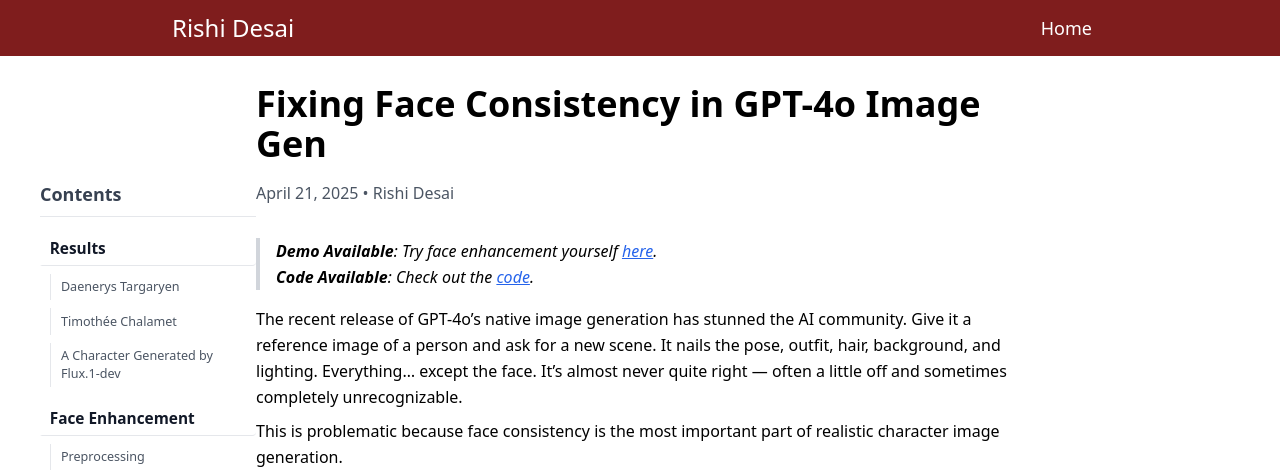
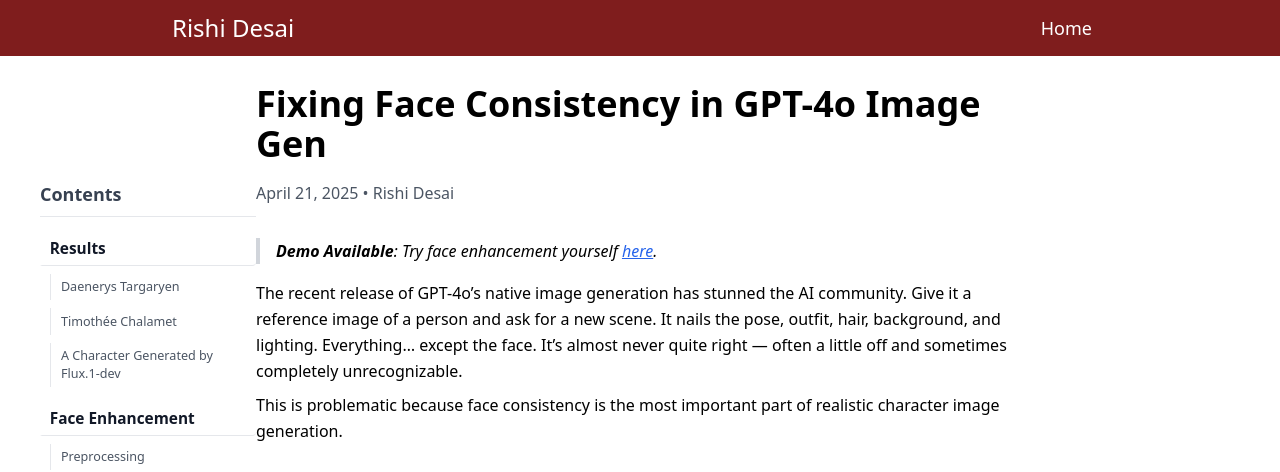
Before and after one commit to RishiDesai/rishidesai.github.io, a Jekyll site: the page built from _posts/2025-04-21-face-enhancement-techniques.md, in a window 1280 px wide and 900 px high, cut to the strip 0-472 px from the top of the window. Built offline with Jekyll 4.4.1, drawn with Linux system fonts in a browser that asks for light colours; nearby versions of some CDN libraries.

```diff
--- a/_posts/2025-04-21-face-enhancement-techniques.md
+++ b/_posts/2025-04-21-face-enhancement-techniques.md
@@ -8,7 +8,6 @@
 ---
 
 > **Demo Available**: Try face enhancement yourself [here](https://huggingface.co/spaces/rdesai2/FaceEnhance).
-> **Code Available**: Check out the [code](https://github.com/RishiDesai/FaceEnhance).
 
 The recent release of GPT-4o's native image generation has stunned the AI community. Give it a reference image of a person and ask for a new scene. It nails the pose, outfit, hair, background, and lighting. Everything… except the face. It's almost never quite right — often a little off and sometimes completely unrecognizable.
 
```
